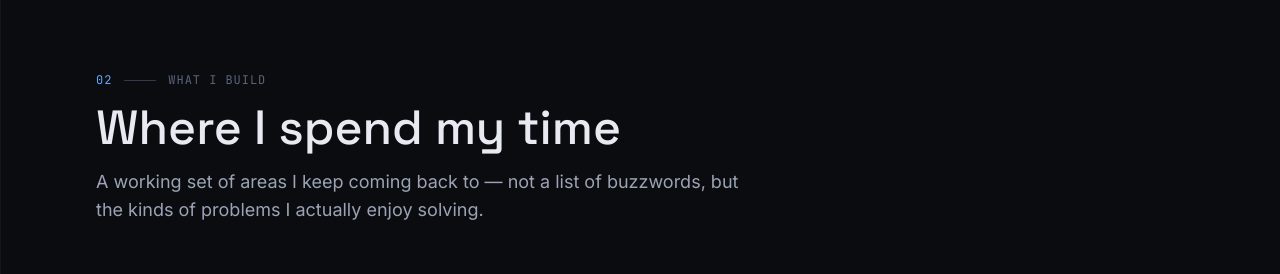
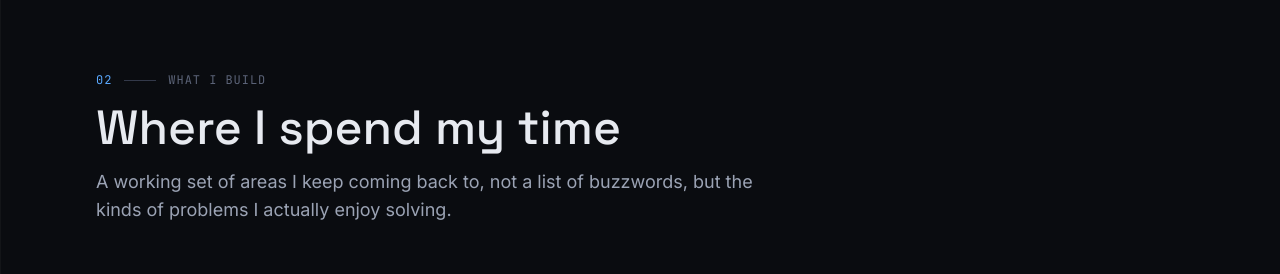
Before and after one commit to snk189/satyendra_portfolio, a React (Vite) app: page / in a window 1280 px wide. Shown: the part 1605-1879 px from the top of the page. Built offline with nearby package versions, Linux system fonts and the light colour scheme.

Commit message:
interests

```diff
--- a/src/sections/Interests.tsx
+++ b/src/sections/Interests.tsx
@@ -33,7 +33,7 @@ export function Interests() {
             index="02"
             eyebrow="What I build"
             title="Where I spend my time"
-            description="A working set of areas I keep coming back to — not a list of buzzwords, but the kinds of problems I actually enjoy solving."
+            description="A working set of areas I keep coming back to, not a list of buzzwords, but the kinds of problems I actually enjoy solving."
           />
         </ScrollReveal>
 
```
